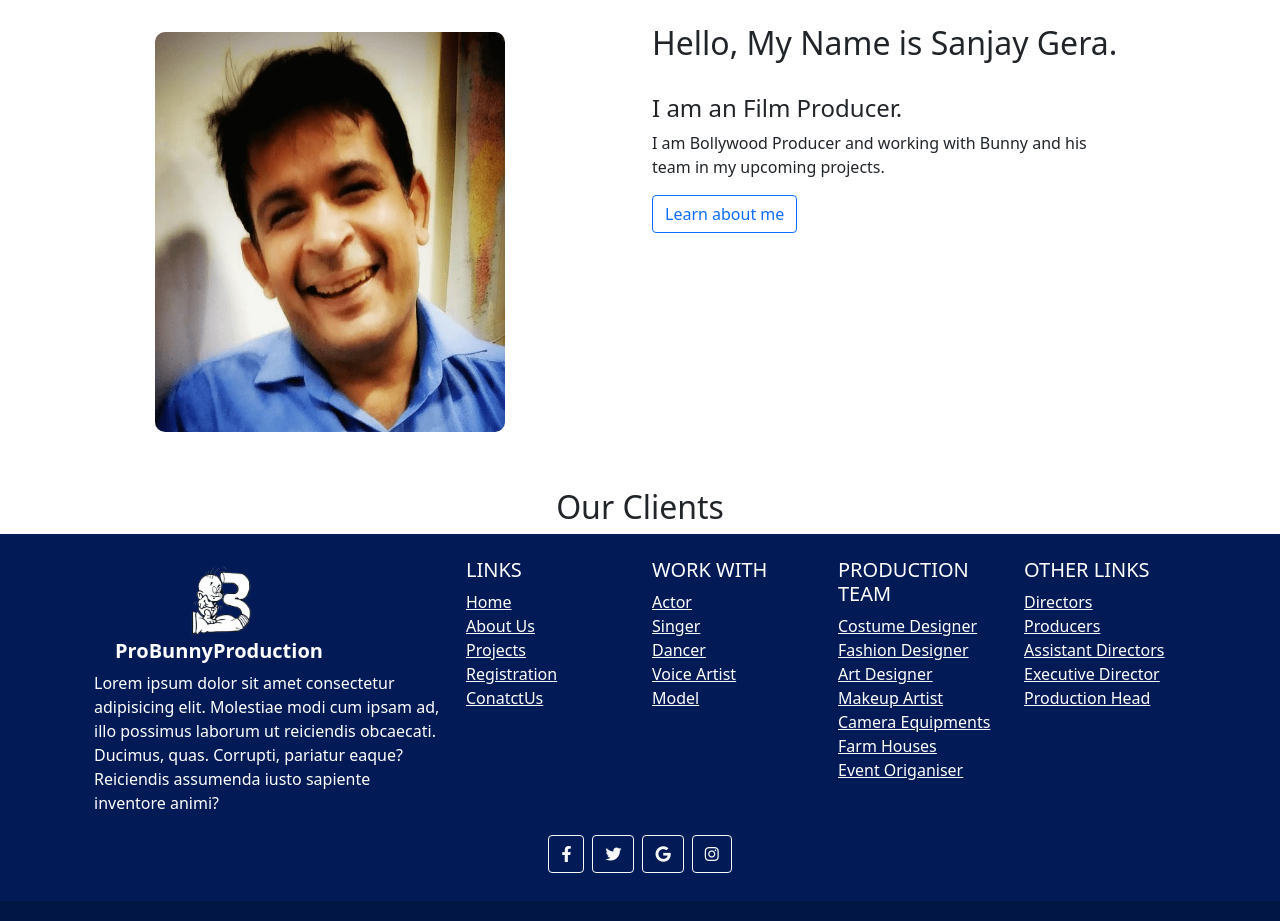
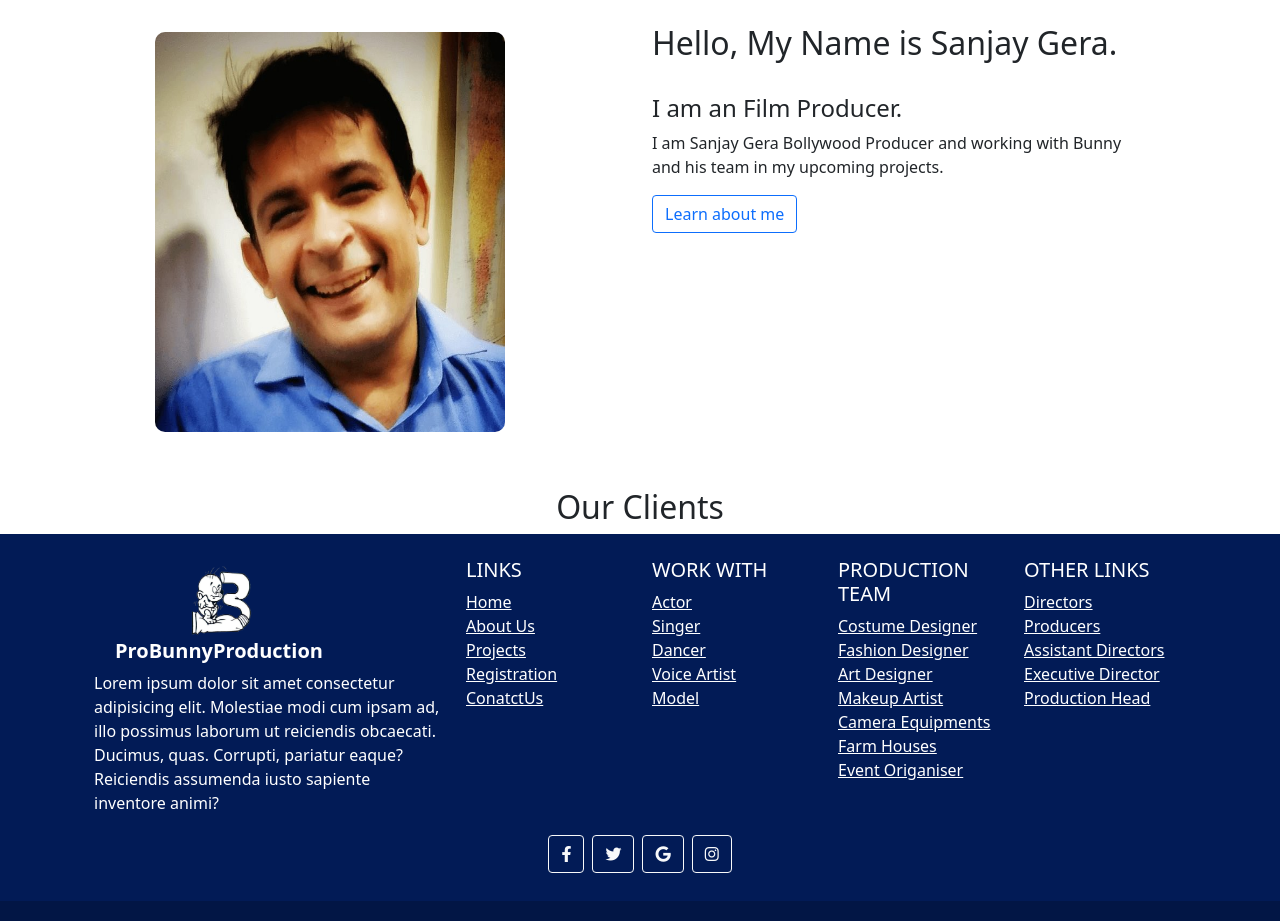
Before and after one commit to vinaysharma7503/ProBunny-Web, a React (Vite) app: page / in a window 1280 px wide. Shown: the part 1340-2261 px from the top of the page. Built offline with nearby package versions, Linux system fonts and the light colour scheme.

Commit message:
minor update

```diff
--- a/src/Pages/Home/Home.tsx
+++ b/src/Pages/Home/Home.tsx
@@ -67,7 +67,7 @@ const Home = (props: Props) => {
                     <div className="col-md-5">
                         <h2>Hello, My Name is Sanjay Gera.</h2><br />
                         <h4>I am an Film Producer.</h4>
-                        <p>I am Bollywood Producer and working with Bunny and his team in my upcoming projects.</p>
+                        <p>I am Sanjay Gera Bollywood Producer and working with Bunny and his team in my upcoming projects.</p>
                         <Link to='/comingsoon' className='btn btn-outline-primary'>Learn about me</Link>
                     </div>
                 </div>
```
